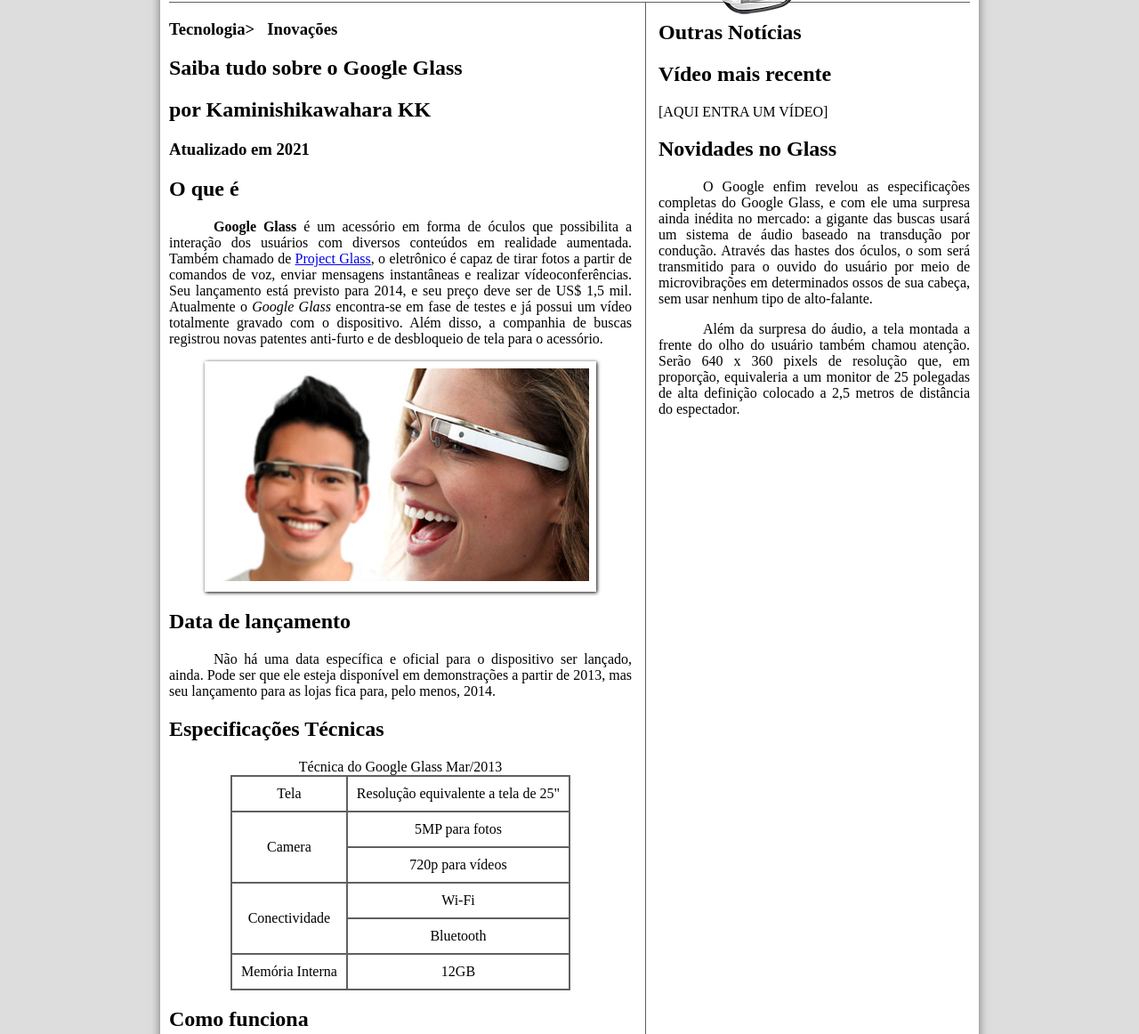
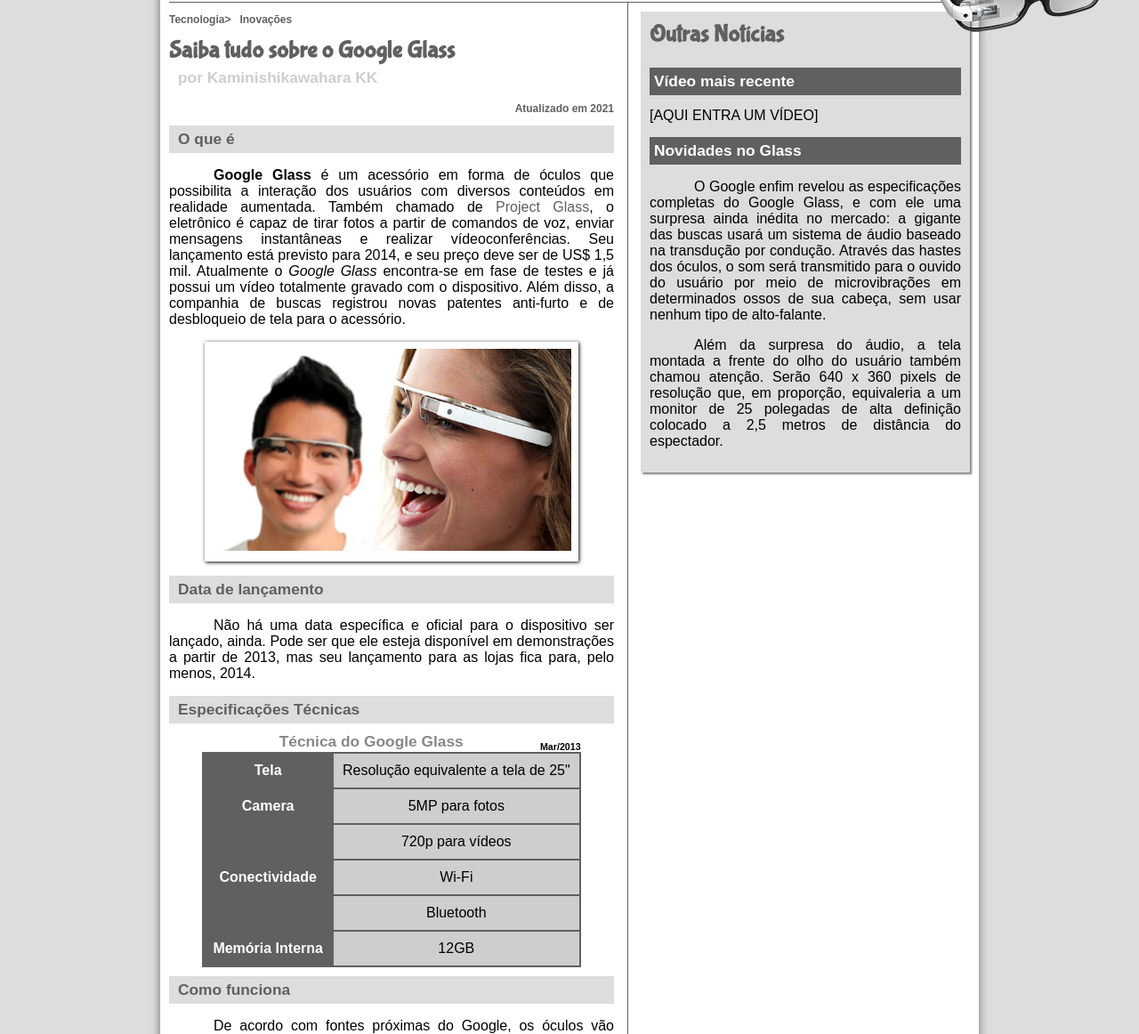
Before and after one commit to kkaori146/Project_Glass, a plain HTML site: page index.html in a window 1280 px wide. Shown: the part 173-1335 px from the top of the page at 89% size. Drawn offline with Linux system fonts and the light colour scheme.

Commit message:
First Page Completed

```diff
--- a/assets/css/style.css
+++ b/assets/css/style.css
@@ -4,6 +4,7 @@
     }
 
 body {
+    font-family: arial, sans-serif;
     background-color: #DDD;
     color: rgba(0, 0, 0, 1);
 }
@@ -21,10 +22,19 @@ text-indent: 50px;
 text-align: justify;
   }
 
+a {
+    color: #606060;
+    text-decoration: none;
+}
+
+a:hover {
+    text-decoration: underline;
+}
+
   header#cabecalho img#icone {
       position: absolute;
-      left: 780px;
-      top: 70px;
+      left: 1040px;
+      top: 90px;
   }
 
   header#cabecalho {
@@ -85,7 +95,7 @@ header#cabecalho h2 {
       list-style: none;
       text-transform: uppercase;
       position: absolute;
-      left: 300px;
+      left: 550px;
       top: -20px;
   }
 
@@ -117,11 +127,43 @@ header#cabecalho h2 {
 
   section#corpo {
       display: block;
-      width: 520px;
+      width: 500px;
       float: left;
       border-right: 1px solid #606060;
       padding-right: 15px;
   }
+
+  article#noticia-principal h2 {
+      font-size: 13pt;
+      color: #606060;
+      background-color: #DDD;
+      padding: 5px 0px 5px 10px;
+      margin: 10px 0px 10px 0px;
+  }
+
+  header#cabecalho-artigo h1 {
+font-family: 'FonteLogo', sans-serif;
+font-size: 20pt;
+color: #606060;
+margin-bottom: 0px;
+margin-top: 0px;
+  }
+
+  .direita {
+      text-align: right;
+  }
+
+  header#cabecalho-artigo h2 {
+      font-size: 13pt;
+      color: #cecece;
+      background-color: #FFF;
+      margin: 0px;
+}
+
+header#cabecalho-artigo h3 {
+      font-size: 12px;
+      color: #606060;
+}
 
   table#tabelaaspec {
       border: 1px solid #606060;
@@ -137,10 +179,53 @@ header#cabecalho h2 {
       vertical-align: middle;
   }
 
+  table#tabelaaspec td.ce {
+color: #FFF;
+background-color: #606060;
+vertical-align: top;
+font-weight: bold;
+  }
+
+  table#tabelaaspec td.cd {
+background-color: #cecece;
+  }
+
+  table#tabelaaspec caption {
+      color: #888;
+      font-size: 13pt;
+      font-weight: bolder;
+  }
+
+  table#tabelaaspec caption span{
+      display: block;
+      float: right;
+      color: #000;
+      font-size: 8pt;
+      margin-top: 10px;
+  }
+
   aside#lateral {
       display: block;
       width: 350px;
       float: right;
+     background-color: #DDD;
+     padding: 10px ;
+     margin-top: 10px;
+     box-shadow: 2px 2px 2px rgba(0, 0, 0, .5);
+  }
+
+  aside#lateral h1{
+font-family: 'FonteLogo', sans-serif;
+font-size: 20pt;
+color: #606060;
+margin-top: 0px;
+  }
+
+  aside#lateral h2 {
+      background-color: #606060;
+      font-size: 13pt;
+      color: #FFF;
+      padding: 5px;
   }
 
   footer#rodape {
--- a/index.html
+++ b/index.html
@@ -38,14 +38,17 @@
 </header>
 
 <section id="corpo">
+    <article id="noticia-principal">
+        <header id="cabecalho-artigo">
 <hgroup>
 <h3>Tecnologia> &nbsp; Inovações</h3>
 <h1>Saiba tudo sobre o Google Glass</h1>
 <h2>por Kaminishikawahara KK</h2>
-<h3>Atualizado em 2021</h3>
+<h3 class="direita">Atualizado em 2021</h3>
 </hgroup>
+</header>
 
-<h1>O que é</h1>
+<h2>O que é</h2>
 <p><b>Google Glass</b> é um acessório em forma de óculos que possibilita a interação dos usuários com diversos conteúdos em realidade aumentada. Também chamado de <a href="https://glass.google.com" target="_blank">Project Glass</a>, o eletrônico é capaz de tirar fotos a partir de comandos de voz, enviar mensagens instantâneas e realizar vídeo&shy;con&shy;ferên&shy;cias. Seu lançamento está previsto para 2014, e seu preço deve ser de US$ 1,5 mil. Atualmente o <em>Google Glass</em> encontra-se em fase de testes e já possui um vídeo totalmente gravado com o dispositivo. Além disso, a companhia de buscas registrou novas patentes anti-furto e de desbloqueio de tela para o acessório.</p>
 
 <figure class="foto-legenda">
@@ -56,30 +59,30 @@
 </figcaption>
 </figure>
 
-<h1>Data de lançamento</h1>
+<h2>Data de lançamento</h2>
 <p>Não há uma data específica e oficial para o dispositivo ser lançado, ainda. Pode ser que ele esteja disponível em demonstrações a partir de 2013, mas seu lançamento para as lojas fica para, pelo menos, 2014.</p>
 
-<h1>Especificações Técnicas</h1>
+<h2>Especificações Técnicas</h2>
 
 <table id="tabelaaspec">
-<caption>Técnica do Google Glass Mar/2013</caption>
+<caption>Técnica do Google Glass <span>Mar/2013</span></caption>
 
-<tr><td>Tela</td><td>Resolução equivalente a tela de 25"</td></tr>
-<tr><td rowspan="2">Camera</td><td>5MP para fotos</td></tr>
-<tr><td>720p para vídeos</td></tr>
-<tr><td rowspan="2">Conectividade</td><td>Wi-Fi</td></tr>
-<tr><td>Bluetooth</td></tr>
-<tr><td>Memória Interna</td><td>12GB</td></tr>
+<tr><td class="ce">Tela</td><td class="cd">Resolução equivalente a tela de 25"</td></tr>
+<tr><td rowspan="2" class="ce">Camera</td><td class="cd">5MP para fotos</td></tr>
+<tr><td class="cd">720p para vídeos</td></tr>
+<tr><td rowspan="2" class="ce">Conectividade</td><td class="cd">Wi-Fi</td></tr>
+<tr><td class="cd">Bluetooth</td></tr>
+<tr><td class="ce">Memória Interna</td><td class="cd">12GB</td></tr>
 </table>
 
-<h1>Como funciona</h1>
+<h2>Como funciona</h2>
 <p>De acordo com fontes próximas do Google, os óculos vão contar com uma pequena tela de LCD ou AMOLED na parte superior e em frente aos olhos do usuário. Com o uso de uma câmera e GPS, você pode se situar, assim como selecionar opções com o movimento da cabeça</p>
 
-<h1>O que você pode fazer com o Google Glasses</h1>
+<h2>O que você pode fazer com o Google Glasses</h2>
 <p>O vídeo de divulgação do Google mostra que você pode se transformar em uma espécie de “super-<wbr/>humano”, já que o aparelho pode indicar a quantos metros você está de seu destino, se o metrô está aberto ou fechado, mostrar o clima, agenda e até mesmo permitir que você marque encontros apenas com comandos de voz.</p>
 
 [AQUI ENTRA UM VÍDEO]
-
+</article>
 </section>
 
 <aside id="lateral">
@@ -88,7 +91,7 @@
 
 [AQUI ENTRA UM VÍDEO]
 
-<h1>Novidades no Glass</h1>
+<h2>Novidades no Glass</h2>
 <p>O Google enfim revelou as especificações completas do Google Glass, e com ele uma surpresa ainda inédita no mercado: a gigante das buscas usará um sistema de áudio baseado na transdução por condução. Através das hastes dos óculos, o som será transmitido para o ouvido do usuário por meio de microvibrações em determinados ossos de sua cabeça, sem usar nenhum tipo de alto-falante.</p>
 <p>Além da surpresa do áudio, a tela montada a frente do olho do usuário também chamou atenção. Serão 640 x 360 pixels de resolução que, em proporção, equivaleria a um monitor de 25 polegadas de alta definição colocado a 2,5 metros de distância do espectador.</p>
 </aside>
```
